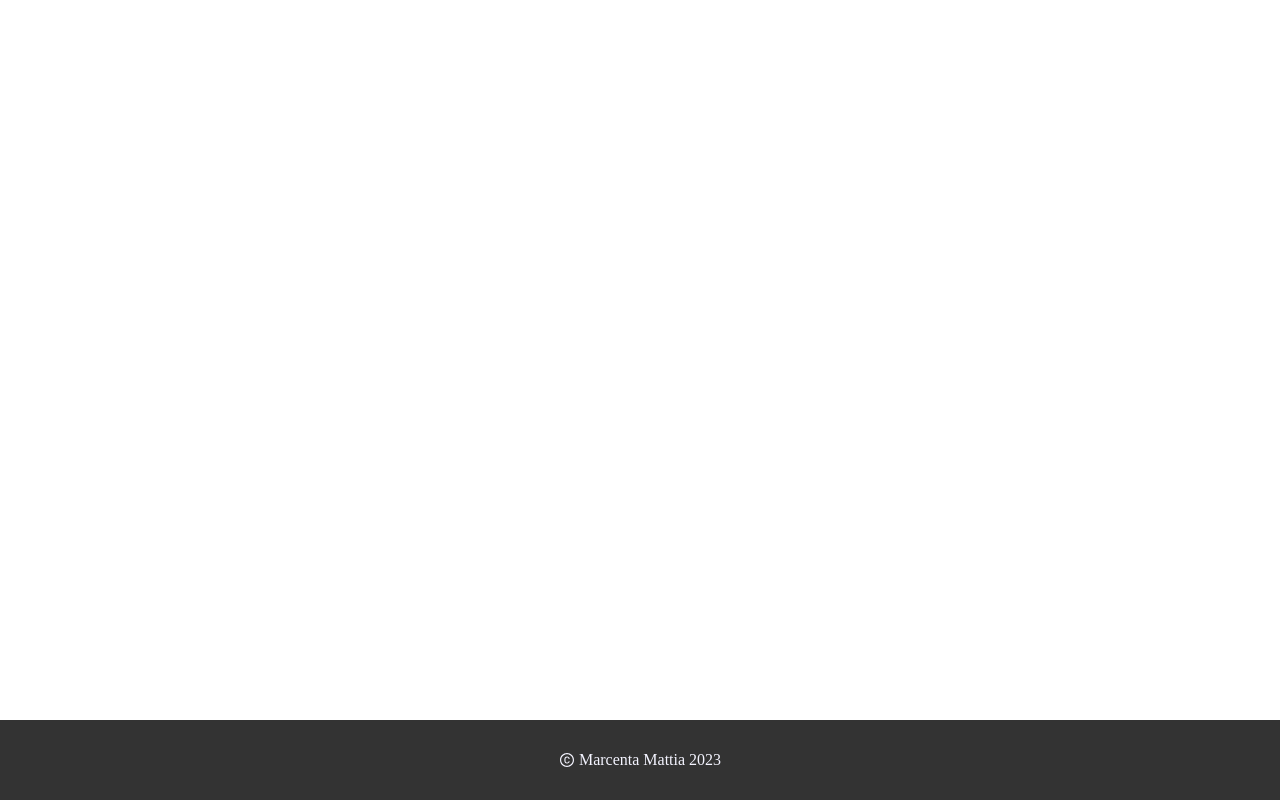
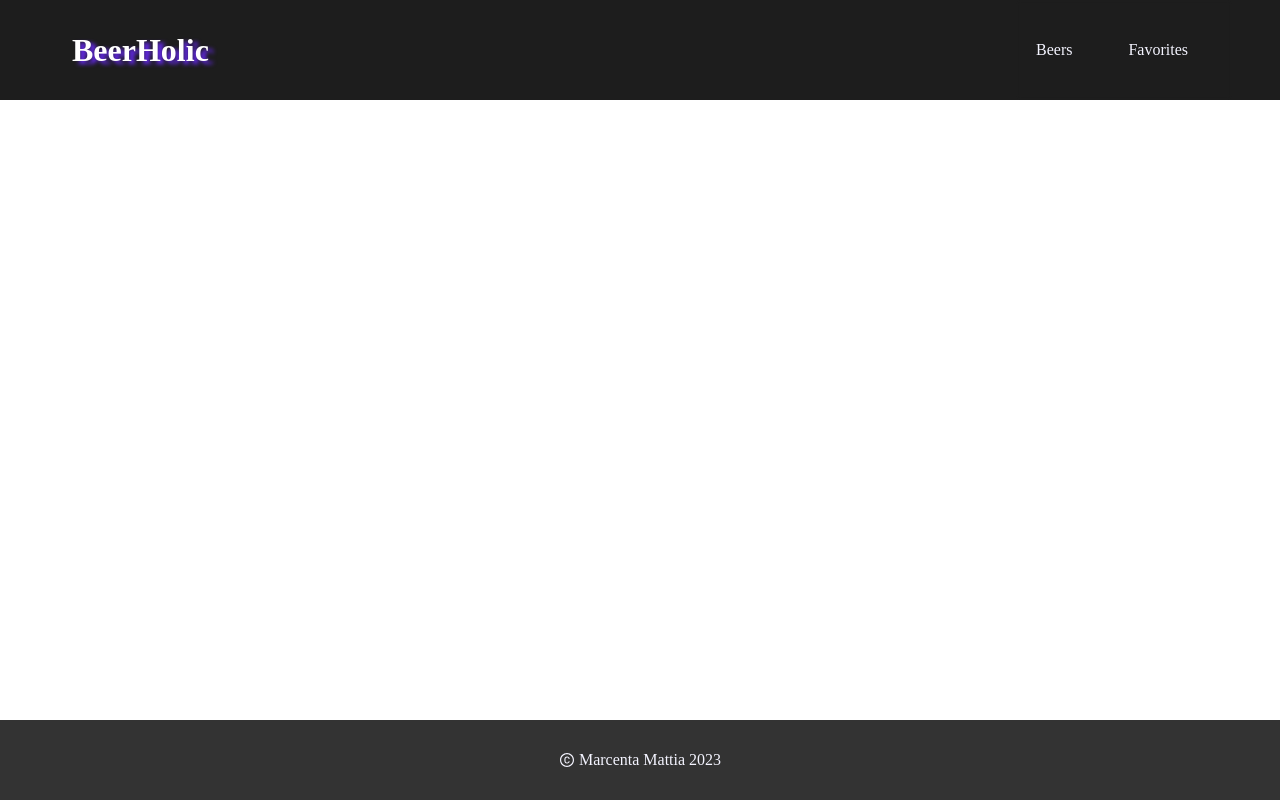
Before and after one commit to matt185/beerholic, a React (Create React App) app in the folder beerholic/: page /#/ in a window 1280 px wide. Built offline with nearby package versions, Linux system fonts and the light colour scheme.

Commit message:
add header create basic layout

```diff
--- /dev/null
+++ b/beerholic/src/components/Header.tsx
@@ -0,0 +1,56 @@
+import React, { useEffect, useState } from 'react'
+import { BiMenuAltRight } from 'react-icons/bi'
+import { ISize } from '../types/generalTypes'
+
+interface HeaderProps {
+
+}
+
+export const Header: React.FC<HeaderProps> = ({ }) => {
+    const [menuOpen, setMenuOpen] = useState<boolean>(false)
+    const [size, setSize] = useState<ISize>({
+        width: undefined,
+        height: undefined
+    })
+    useEffect(() => {
+        const handleResize: any = () => {
+            setSize({
+                width: window.innerWidth,
+                height: window.innerHeight
+            })
+            window.addEventListener('resize', handleResize)
+
+            return window.removeEventListener('resize', handleResize)
+        }
+    }, [])
+    useEffect(() => {
+        if (size.width! > 768 && menuOpen) {
+            setMenuOpen(false)
+        }
+    }, [size.width, menuOpen])
+    const menuToggleHandler = () => {
+        setMenuOpen((p) => !p)
+    }
+    return (
+        <header className="header">
+            <div className="header_content">
+                <div className="header_content_logo">
+                    <a href="/">BeerHolic</a>
+                </div>
+                <nav className={`${"header_content_nav"} ${menuOpen ? "isMenu" : ""}`}>
+                    <ul>
+                        <li>
+                            <a href="/">Beers</a>
+                        </li>
+                        <li>
+                            <a href="/favorite">Favorites</a>
+                        </li>
+                    </ul>
+                </nav>
+                <div className="header_content_toggle">
+                    <BiMenuAltRight onClick={menuToggleHandler} />
+                </div>
+            </div>
+        </header>
+    )
+}
--- a/beerholic/src/components/Layout.tsx
+++ b/beerholic/src/components/Layout.tsx
@@ -1,5 +1,6 @@
 import React from 'react'
 import { Footer } from './Footer'
+import { Header } from './Header'
 
 interface LayoutProps {
     children: React.ReactNode
@@ -8,6 +9,9 @@ interface LayoutProps {
 export const Layout: React.FC<LayoutProps> = ({ children }) => {
     return (
         <>
+            <div className="layout_header">
+                <Header />
+            </div>
             <div className="layout_body">{children}</div>
             <div className="layout_footer">
                 <Footer />
--- /dev/null
+++ b/beerholic/src/styles/components/_header.scss
@@ -0,0 +1,118 @@
+@import '../variables.scss';
+
+.header{
+    background: $dark;
+    width: 100%;
+    height: $headerHeight;
+    padding: 0 1.5rem;
+    @include breakpoint(md){
+        padding: 0 3rem;
+    }
+    transition: 0.3s ease all;
+    &_content{
+        overflow: hidden;
+        color: $bg;
+        margin: 0 auto;
+        max-width: 1920px;
+        height: 100%;
+        display: flex;
+        justify-content: space-between;
+        align-items: center;
+        position: relative;
+        z-index: 100;
+        &_logo{
+            font-size: 2rem;
+            font-weight: bold;
+            text-decoration: none;
+            color: $light;
+            display: flex;
+            flex-direction: row;
+            align-items: center;
+            @include shadow-purple;
+           a{
+               text-decoration: none;
+               color: inherit;
+               padding: 0.75rem 1.5rem;
+               border-radius: $borderRadius;
+               transition: 0.3s ease all;
+               text-transform: capitalize;
+               &:hover{
+                   background: rgba($light,0.1);
+               }
+           }
+        }
+        &_nav{
+            top: 0;
+            right: 100%;
+            bottom: 0;
+            width: 100%;
+            height: 100vh;
+            position: fixed;
+            display: flex;
+            flex-direction: column;
+            justify-content: center;
+            text-align: center;
+            background: rgba($dark,0.9);
+            backdrop-filter: blur(2px);
+            transform: translate(0);
+            transition: 0.3s ease all;
+            @include breakpoint(md){
+                transform: none;
+                flex-direction: row;
+                background-color: transparent;
+                width: auto;
+                height: 100%;
+                position: static;
+            }
+            ul{
+                list-style: none;
+                padding: 0;
+                display: flex;
+                flex-direction: column;
+                margin-bottom: $spacing-lg;
+                @include breakpoint(md){
+                    flex-direction: row;
+                    align-items: center;
+                    margin-bottom: 0;
+                    margin-right: calc(0.5rem + #{$spacing-md});
+                }
+                li{
+                    &:not(:last-child){
+                        margin-bottom: $spacing-lg;
+                        @include breakpoint(md) {
+                            margin-bottom: 0;
+                            margin-right: $spacing-md;
+                        }
+                    }
+                    a{
+                        text-decoration: none;
+                        color: inherit;
+                        padding: 0.75rem 1.25rem;
+                        border-radius: $borderRadius;
+                        transition: 0.3s ease all;
+                        &:hover{
+                            color: $primary;
+                        }
+                    }
+                }
+            }
+             &.isMenu {
+                    transform: translate(100%);
+            }
+        }
+        &_toggle{
+            cursor: pointer;
+            display: flex;
+            align-items: center;
+            font-size: 2rem;
+            transition:0.3s ease all;
+            position: relative;
+            &:hover{
+                color: $primary;
+            }
+            @include breakpoint(md){
+                display: none;
+            }
+        }
+    }
+}
--- a/beerholic/src/styles/components/_index.scss
+++ b/beerholic/src/styles/components/_index.scss
@@ -1 +1,2 @@
 @import 'footer';
+@import 'header';
--- /dev/null
+++ b/beerholic/src/types/generalTypes.ts
@@ -0,0 +1,4 @@
+export interface ISize {
+    width: number | undefined
+    height: number | undefined
+}
```
